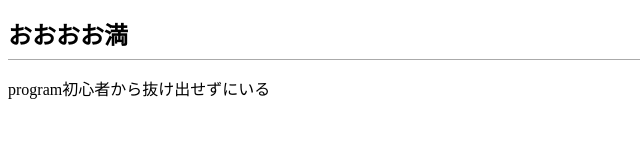
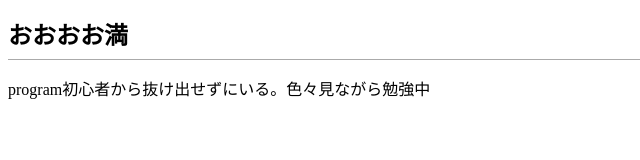
Before and after one commit to mitsuru6290/mitsuru6290.github.io, a plain HTML site: page index.html in a window 1280 px wide. Shown: the whole page, without its empty margins (0-640 px from the left). Drawn offline with Linux system fonts and the light colour scheme.

Commit message:
Add files via upload

```diff
--- a/index.html
+++ b/index.html
@@ -9,6 +9,6 @@
 </head>
 <body>
     <h1>おおおお満</h1>
-    <p>program初心者から抜け出せずにいる</p>
+    <p>program初心者から抜け出せずにいる。色々見ながら勉強中</p>
 </body>
 </html>
```
